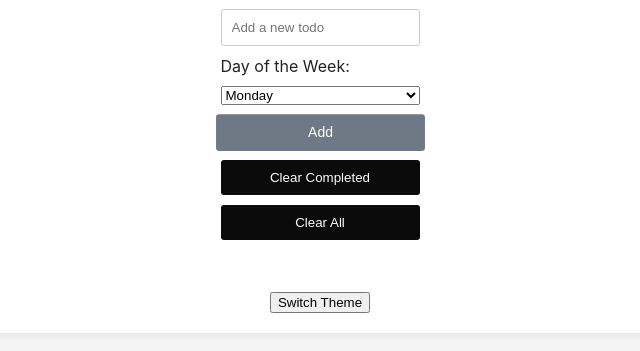
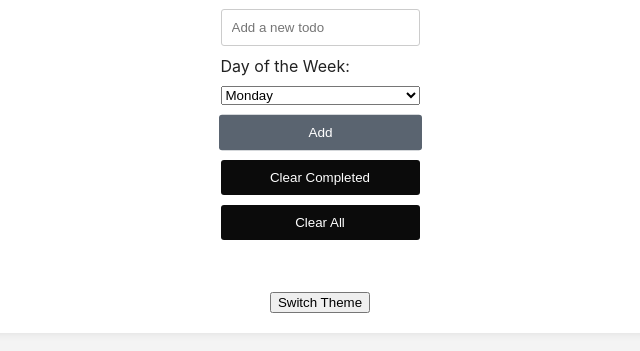
Before and after one commit to Selher/ts-eksamen, a website built with Vite: page index.html in a window 1280 px wide. In both pictures the pointer is over the button "Add". Shown: the part 285-636 px from the top of the page, without its empty margins (320-960 px from the left). Built offline with nearby package versions, Linux system fonts and the light colour scheme.

Commit message:
opdateret hover effekt

```diff
--- a/src/style.css
+++ b/src/style.css
@@ -131,8 +131,8 @@ h1 {
 
 /* Hover effect for all buttons */
 button:hover {
-  background-color: #6f7985; /* Change color on hover */
+  background-color: #5a6470; /* More subtle, darker color on hover */
   color: white;
-  transform: scale(1.05); /* Slightly scale the button */
+  transform: scale(1.02); /* Reduced scale for a less prominent hover effect */
   transition: transform 0.2s ease, background-color 0.2s ease; /* Smooth transition */
 }
```
